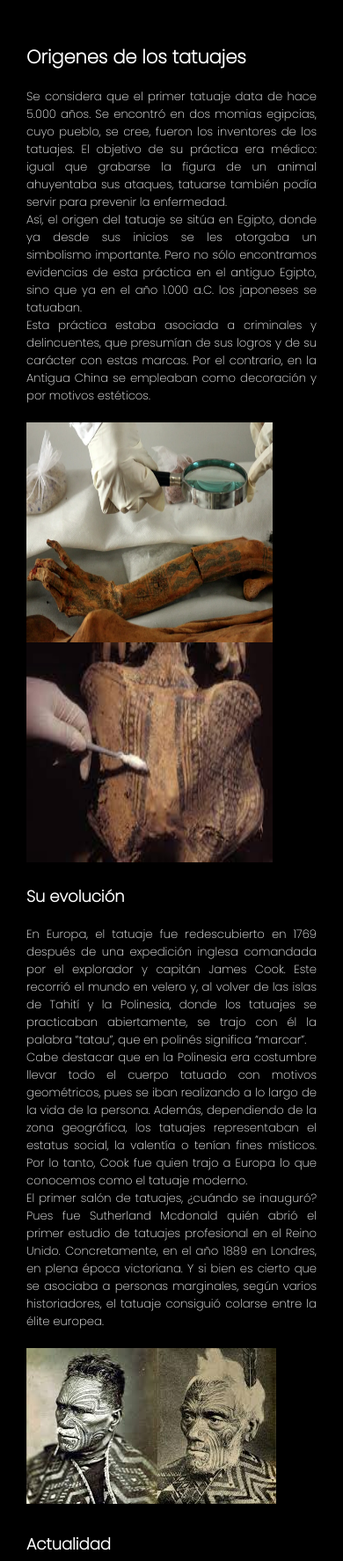
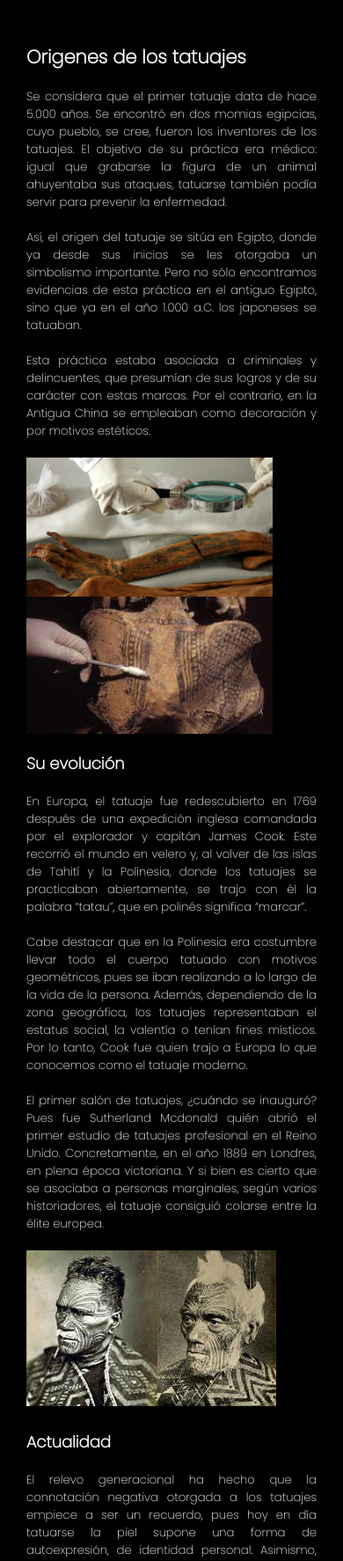
Before and after one commit to MateoDengra/PreEntrega2Dengra, a plain HTML site: page pages/historia.html in a window 390 px wide. Shown: the part 176-1950 px from the top of the page at 88% size. Drawn offline with Linux system fonts and the light colour scheme.

Commit message:
Actualización corrección tercer preentrega

```diff
--- a/css/style.css
+++ b/css/style.css
@@ -75,6 +75,16 @@ main {
   margin-left: 30px;
   margin-right: 100px;
   padding: 20px 0; }
+
+header {
+  margin-bottom: 20px; }
+  header p {
+    margin-bottom: 20px; }
+
+article {
+  margin-bottom: 20px; }
+  article p {
+    margin-bottom: 20px; }
 
 @media (max-width: 1100px) {
   main {
@@ -238,7 +248,14 @@ nav {
   .evolucion img {
     width: auto;
     height: auto;
-    overflow: hidden; } }
+    overflow: hidden;
+    max-height: 100%; } }
+
+@media (max-width: 600px) {
+  .origenes img {
+    width: auto;
+    height: auto;
+    max-width: 100%; } }
 
 .grilla {
   display: flex;
@@ -436,6 +453,9 @@ nav {
     object-fit: cover;
     overflow: hidden; } }
 
+#accordionExample {
+  margin-bottom: 20px; }
+
 .accordion-button {
   color: red;
   background-color: #c2c2c2;
--- a/pages/historia.html
+++ b/pages/historia.html
@@ -22,36 +22,31 @@
 <!-- Hablamos un poco de donde vienen los tatuajes -->
 <h1>Origenes de los tatuajes</h1>
 <meta name="description" content="Se considera que el primer tatuaje data de hace 5.000 años. Se encontró en dos momias egipcias, cuyo pueblo, se cree, fueron los inventores de los tatuajes. El objetivo de su práctica era médico: igual que grabarse la figura de un animal ahuyentaba sus ataques, tatuarse también podía servir para prevenir la enfermedad.">
-<article class="origenes">
-    <p>Se considera que el primer tatuaje data de hace 5.000 años. Se encontró en dos momias egipcias, cuyo pueblo, se cree, fueron los inventores de los tatuajes. El objetivo de su práctica era médico: igual que grabarse la figura de un animal ahuyentaba sus ataques, tatuarse también podía servir para prevenir la enfermedad.
-    <br>
-    Así, el origen del tatuaje se sitúa en Egipto, donde ya desde sus inicios se les otorgaba un simbolismo importante. Pero no sólo encontramos evidencias de esta práctica en el antiguo Egipto, sino que ya en el año 1.000 a.C. los japoneses se tatuaban.
-    <br>
-    Esta práctica estaba asociada a criminales y delincuentes, que presumían de sus logros y de su carácter con estas marcas. Por el contrario, en la Antigua China se empleaban como decoración y por motivos estéticos.</p>
+<header class="origenes">
+    <p>Se considera que el primer tatuaje data de hace 5.000 años. Se encontró en dos momias egipcias, cuyo pueblo, se cree, fueron los inventores de los tatuajes. El objetivo de su práctica era médico: igual que grabarse la figura de un animal ahuyentaba sus ataques, tatuarse también podía servir para prevenir la enfermedad.</p>
+    <p>Así, el origen del tatuaje se sitúa en Egipto, donde ya desde sus inicios se les otorgaba un simbolismo importante. Pero no sólo encontramos evidencias de esta práctica en el antiguo Egipto, sino que ya en el año 1.000 a.C. los japoneses se tatuaban.</p>
+    <p>Esta práctica estaba asociada a criminales y delincuentes, que presumían de sus logros y de su carácter con estas marcas. Por el contrario, en la Antigua China se empleaban como decoración y por motivos estéticos.</p>
         <img src="../sources/tatuaje_historia1.jpg" alt="historia1">
         <img src="../sources/tatuaje_historia1_2.jpg" alt="historia1.2">
-</article>
-<br>
+</header>
 <!-- Contamos como fueron evolucionando -->
 <h2>Su evolución</h2>
-<div class="evolucion">
-    <p>En Europa, el tatuaje fue redescubierto en 1769 después de una expedición inglesa comandada por el explorador y capitán James Cook. Este recorrió el mundo en velero y, al volver de las islas de Tahití y la Polinesia, donde los tatuajes se practicaban abiertamente, se trajo con él la palabra “tatau”, que en polinés significa “marcar”.
-<br>
-    Cabe destacar que en la Polinesia era costumbre llevar todo el cuerpo tatuado con motivos geométricos, pues se iban realizando a lo largo de la vida de la persona. Además, dependiendo de la zona geográfica, los tatuajes representaban el estatus social, la valentía o tenían fines místicos. Por lo tanto, Cook fue quien trajo a Europa lo que conocemos como el tatuaje moderno.
-<br>
-El primer salón de tatuajes, ¿cuándo se inauguró? Pues fue Sutherland Mcdonald quién abrió el primer estudio de tatuajes profesional en el Reino Unido. Concretamente, en el año 1889 en Londres, en plena época victoriana. Y si bien es cierto que se asociaba a personas marginales, según varios historiadores, el tatuaje consiguió colarse entre la élite europea.</p>
+<article class="evolucion">
+    <p>En Europa, el tatuaje fue redescubierto en 1769 después de una expedición inglesa comandada por el explorador y capitán James Cook. Este recorrió el mundo en velero y, al volver de las islas de Tahití y la Polinesia, donde los tatuajes se practicaban abiertamente, se trajo con él la palabra “tatau”, que en polinés significa “marcar”.</p>
+    <p>Cabe destacar que en la Polinesia era costumbre llevar todo el cuerpo tatuado con motivos geométricos, pues se iban realizando a lo largo de la vida de la persona. Además, dependiendo de la zona geográfica, los tatuajes representaban el estatus social, la valentía o tenían fines místicos. Por lo tanto, Cook fue quien trajo a Europa lo que conocemos como el tatuaje moderno.</p>
+    <p>El primer salón de tatuajes, ¿cuándo se inauguró? Pues fue Sutherland Mcdonald quién abrió el primer estudio de tatuajes profesional en el Reino Unido. Concretamente, en el año 1889 en Londres, en plena época victoriana. Y si bien es cierto que se asociaba a personas marginales, según varios historiadores, el tatuaje consiguió colarse entre la élite europea.</p>
     <img src="../sources/tatuaje_historia2.jpg" alt="historia2">
-</div>
-<br>
+</article>
+
 <!-- Tatuajes en la actualidad -->
 <h2>Actualidad</h2>
-<div class="Actualidad">
+<article class="Actualidad">
     <p>El relevo generacional ha hecho que la connotación negativa otorgada a los tatuajes empiece a ser un recuerdo, pues hoy en día tatuarse la piel supone una forma de autoexpresión, de identidad personal. Asimismo, gracias al auge que vive el mundo del tatuaje, han surgido diferentes técnicas y estilos de tattoos, además de aumentar el número de estudios y de la capacitación de los profesionales para ejercer la profesión de tatuador con todas las garantías. De hecho, te puede interesar este post sobre cómo empezar a tatuar.
 <br>
     Así pues, el tatuaje ha pasado de ser un símbolo místico y un distintivo de delincuencia a una forma de expresión que ha dado lugar a un negocio muy potente.</p>
     <img src="../sources/tatuaje_historia3.jpg" alt="historia3">
     <img src="../sources/tatuaje_historia4.jpg" alt="historia4">
-</div>
+</article>
 <br>
     </main>
     <footer>
--- a/scss/recursos/_general.scss
+++ b/scss/recursos/_general.scss
@@ -13,6 +13,18 @@ main{
     margin-right: 100px;
     padding: 20px 0;}
 
+header{
+    margin-bottom: 20px;
+    p{
+    margin-bottom: 20px;
+    }
+}
+article{
+    margin-bottom: 20px;
+    p{
+    margin-bottom: 20px;
+    }
+}
 @media (max-width: 1100px){
     main{
             margin: 30px;}
--- a/scss/segmentos/_curacion.scss
+++ b/scss/segmentos/_curacion.scss
@@ -1,3 +1,6 @@
+#accordionExample{
+        margin-bottom: 20px;}
+
 // Perzonalización del acordeon de boostrap
 .accordion-button{
         color: red;
--- a/scss/segmentos/_historia.scss
+++ b/scss/segmentos/_historia.scss
@@ -16,8 +16,7 @@
     img{
         height: 600px;
         margin-right: 50px;
-    }
-}
+    }}
 
 @media (max-width: 1190px){
     .Actualidad img{
@@ -25,12 +24,18 @@
         width: auto;
         height: auto;
         margin: 0;
-    }
-}
+    }}
 @media (max-width: 805px){
     .evolucion img{
         width: auto;
         height: auto;
         overflow: hidden;
+        max-height: 100%;
+    }}
+    @media (max-width: 600px){
+.origenes img{
+    width: auto;
+    height: auto;
+    max-width: 100%;
+}
     }
-}
```
Also changed, not shown: index.html (+7 -9 lines), pages/contacto.html (+3 -4 lines), pages/curacion.html (+7 -9 lines), pages/estilos.html (+4 -5 lines).
